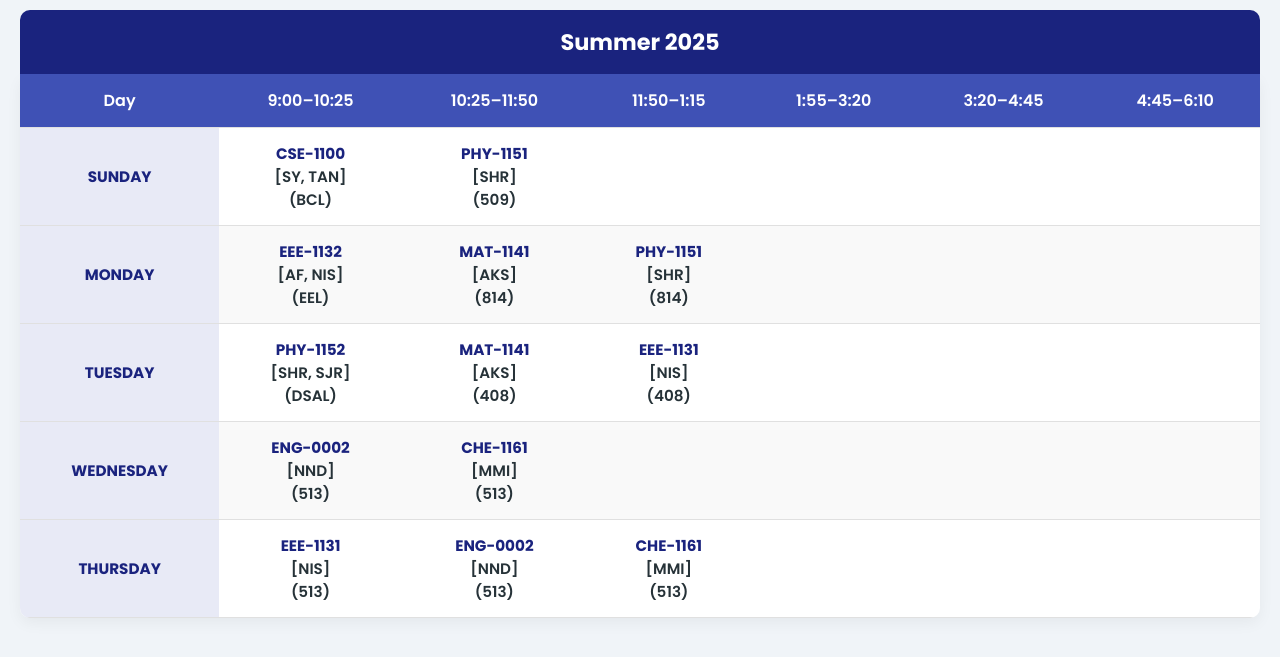
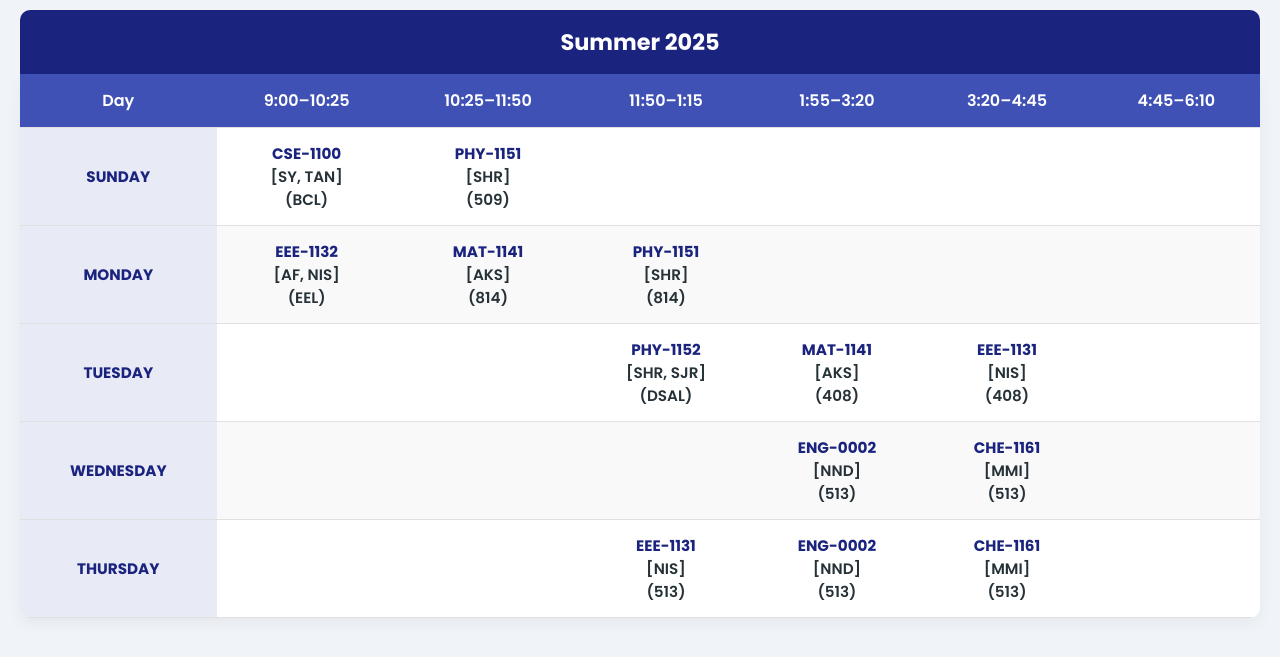
Before and after one commit to Shahriar01289/routine-summer-25, a plain HTML site: page index.html in a window 1280 px wide. Shown: the part 109-766 px from the top of the page. Drawn offline with Linux system fonts and the light colour scheme.

Commit message:
Update index.html

```diff
--- a/index.html
+++ b/index.html
@@ -165,29 +165,29 @@
     </tr>
     <tr>
       <td data-label="Day">Tuesday</td>
-      <td data-label="9:00–10:25">PHY-1152<br>[SHR, SJR]<br>(DSAL)</td>
-      <td data-label="10:25–11:50">MAT-1141<br>[AKS]<br>(408)</td>
-      <td data-label="11:50–1:15">EEE-1131<br>[NIS]<br>(408)</td>
-      <td data-label="1:55–3:20"></td>
-      <td data-label="3:20–4:45"></td>
+      <td data-label="9:00–10:25"></td>
+      <td data-label="10:25–11:50"></td>
+      <td data-label="11:50–1:15">PHY-1152<br>[SHR, SJR]<br>(DSAL)</td>
+      <td data-label="1:55–3:20">MAT-1141<br>[AKS]<br>(408)</td>
+      <td data-label="3:20–4:45">EEE-1131<br>[NIS]<br>(408)</td>
       <td data-label="4:45–6:10"></td>
     </tr>
     <tr>
       <td data-label="Day">Wednesday</td>
-      <td data-label="9:00–10:25">ENG-0002<br>[NND]<br>(513)</td>
-      <td data-label="10:25–11:50">CHE-1161<br>[MMI]<br>(513)</td>
+      <td data-label="9:00–10:25"></td>
+      <td data-label="10:25–11:50"></td>
       <td data-label="11:50–1:15"></td>
-      <td data-label="1:55–3:20"></td>
-      <td data-label="3:20–4:45"></td>
+      <td data-label="1:55–3:20">ENG-0002<br>[NND]<br>(513)</td>
+      <td data-label="3:20–4:45">CHE-1161<br>[MMI]<br>(513)</td>
       <td data-label="4:45–6:10"></td>
     </tr>
     <tr>
       <td data-label="Day">Thursday</td>
-      <td data-label="9:00–10:25">EEE-1131<br>[NIS]<br>(513)</td>
-      <td data-label="10:25–11:50">ENG-0002<br>[NND]<br>(513)</td>
-      <td data-label="11:50–1:15">CHE-1161<br>[MMI]<br>(513)</td>
-      <td data-label="1:55–3:20"></td>
-      <td data-label="3:20–4:45"></td>
+      <td data-label="9:00–10:25"></td>
+      <td data-label="10:25–11:50"></td>
+      <td data-label="11:50–1:15">EEE-1131<br>[NIS]<br>(513)</td>
+      <td data-label="1:55–3:20">ENG-0002<br>[NND]<br>(513)</td>
+      <td data-label="3:20–4:45">CHE-1161<br>[MMI]<br>(513)</td>
       <td data-label="4:45–6:10"></td>
     </tr>
   </tbody>
```
